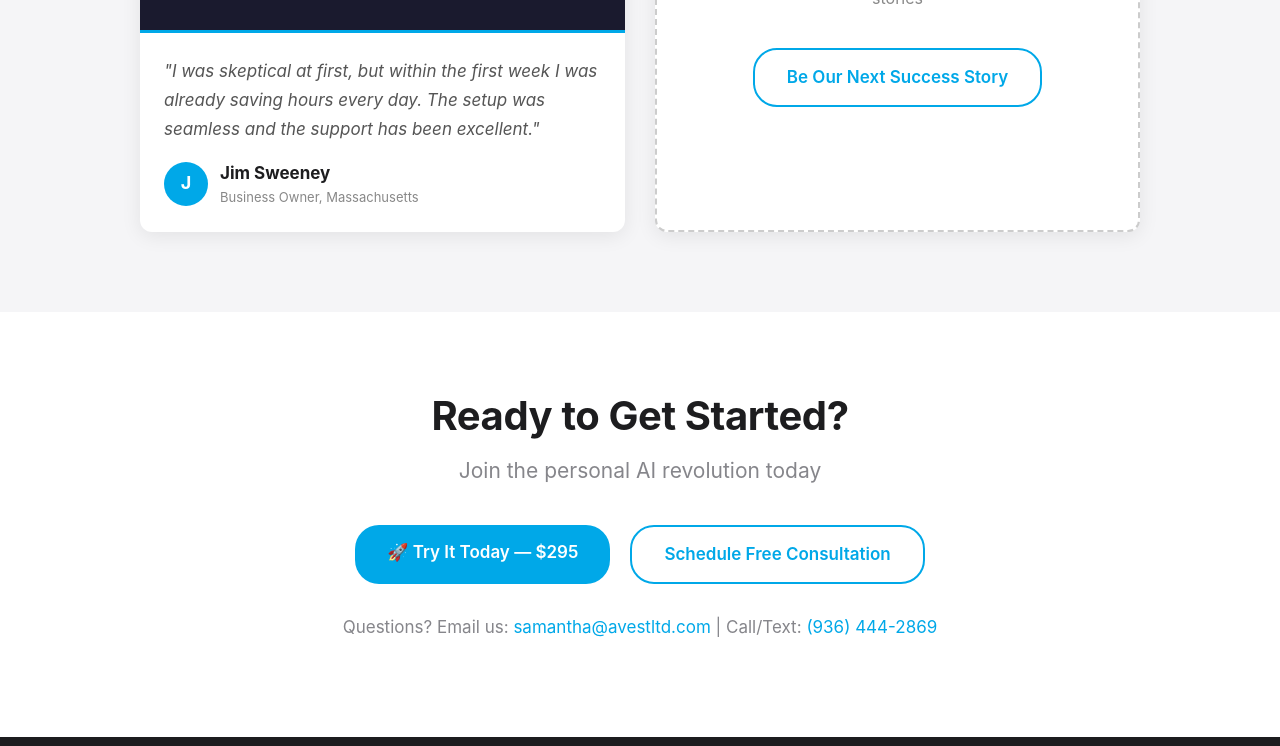
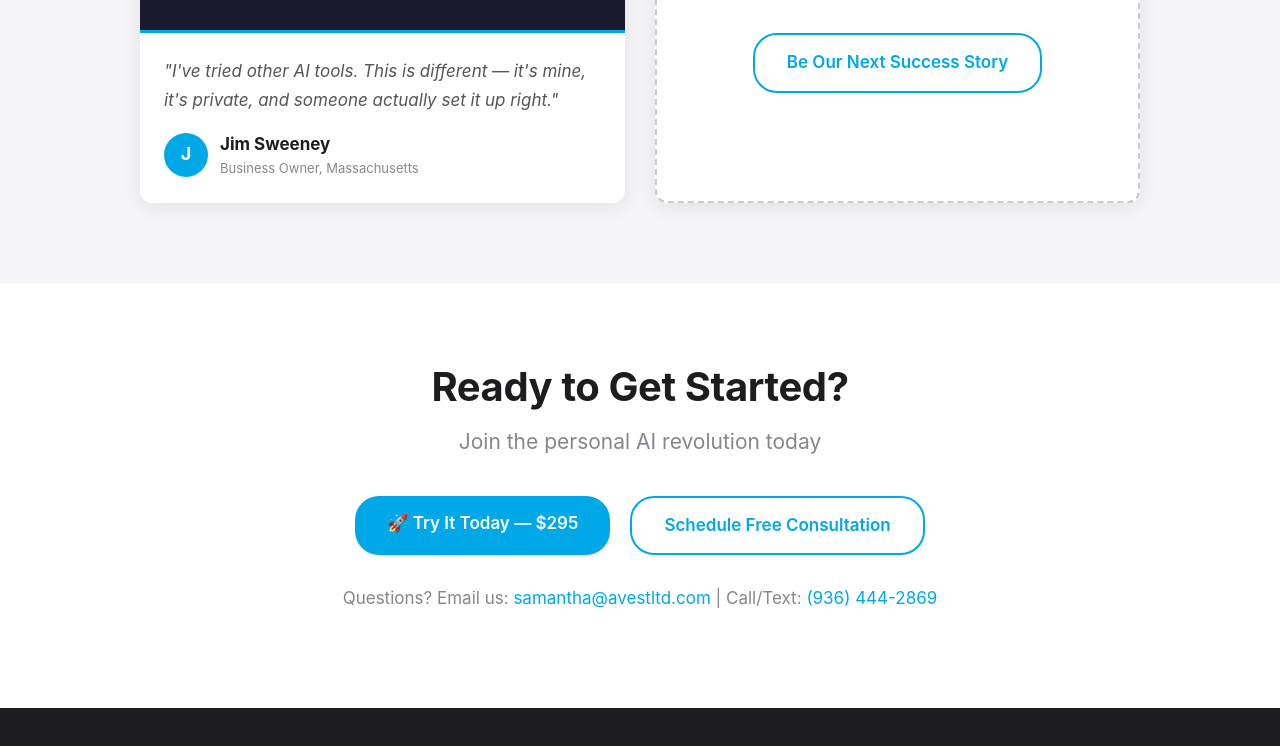
Before and after one commit to samantha128aire/avestltd, a plain HTML site: page index.html in a window 1280 px wide. Shown: the part 11092-11838 px from the top of the page. Drawn offline with Linux system fonts and the light colour scheme.

Commit message:
Add Jim Sweeney testimonial quote

```diff
--- a/index.html
+++ b/index.html
@@ -464,7 +464,7 @@
                         </div>
                     </div>
                     <div style="padding: 24px;">
-                        <p style="font-style: italic; color: #555; line-height: 1.7; margin-bottom: 16px;">"I was skeptical at first, but within the first week I was already saving hours every day. The setup was seamless and the support has been excellent."</p>
+                        <p style="font-style: italic; color: #555; line-height: 1.7; margin-bottom: 16px;">"I've tried other AI tools. This is different — it's mine, it's private, and someone actually set it up right."</p>
                         <div style="display: flex; align-items: center; gap: 12px;">
                             <div style="width: 44px; height: 44px; background-color: #00a8e8; border-radius: 50%; display: flex; align-items: center; justify-content: center; color: white; font-weight: 700; font-size: 18px;">J</div>
                             <div>
```
